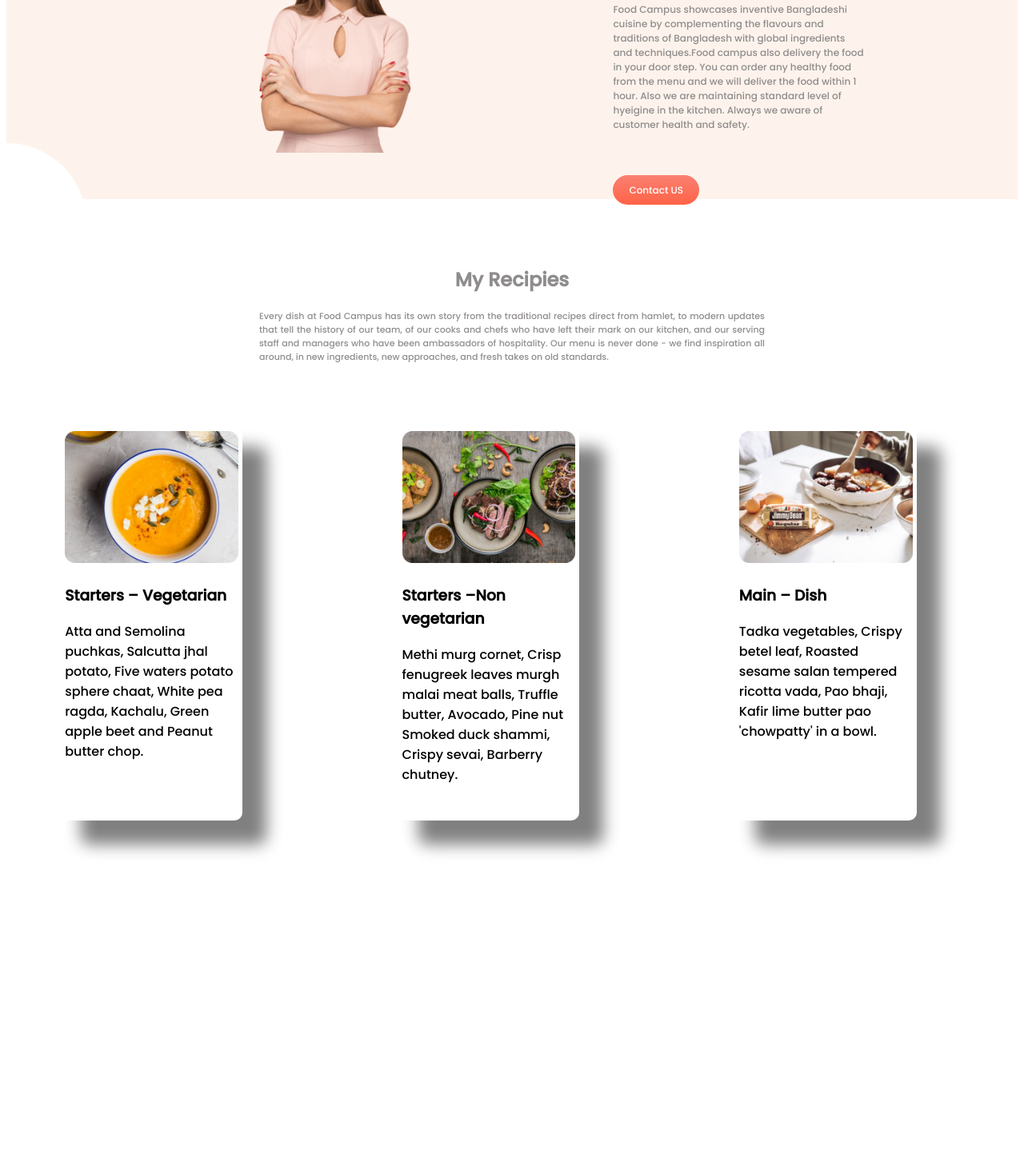
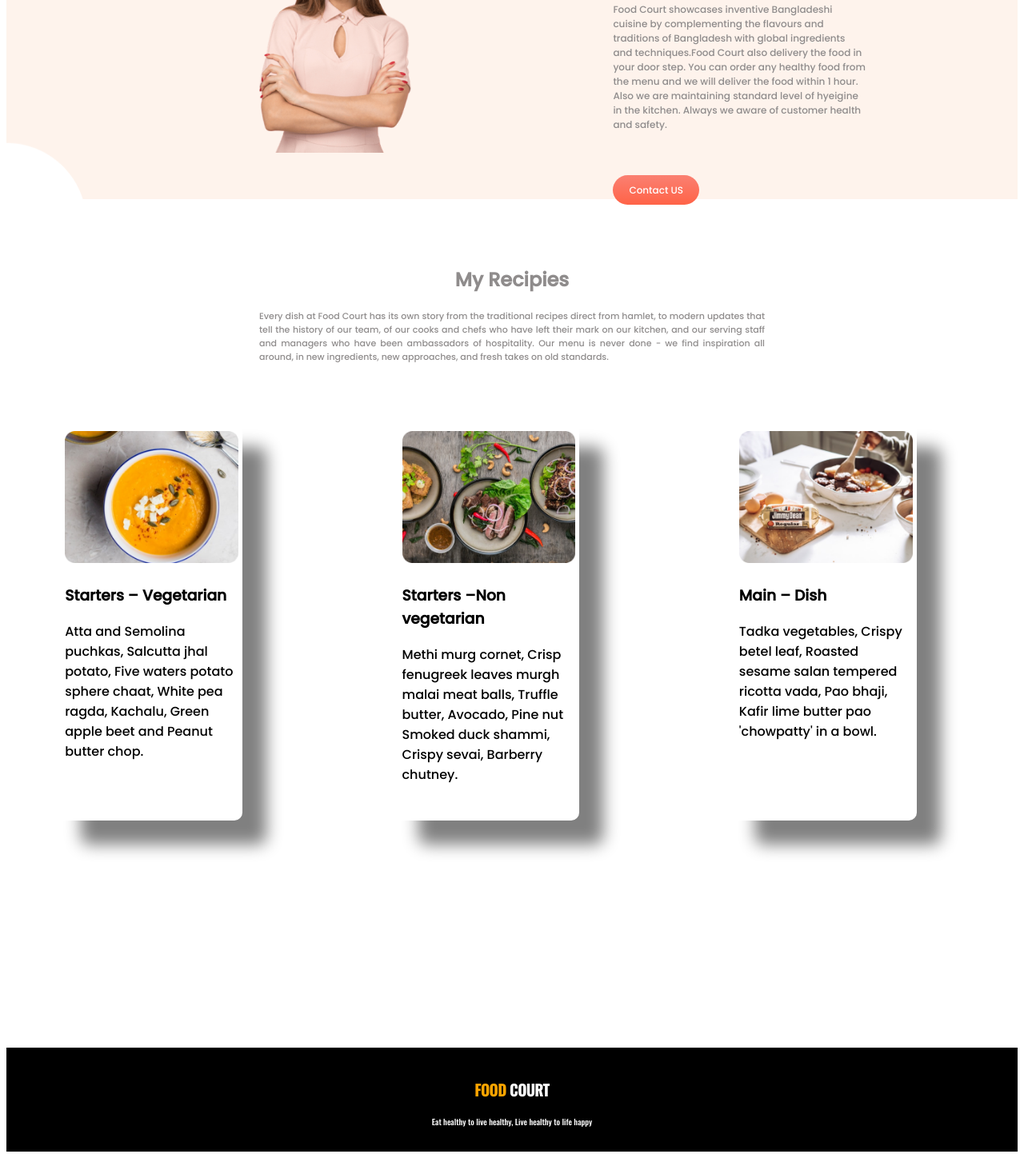
Before and after one commit to mynuddineee/food-court, a plain HTML site: page index.html in a window 1280 px wide. Shown: the part 714-2162 px from the top of the page at 80% size. Before the commit the page ends 2024 px from the top, so only its background shows below. Drawn offline with nearby package versions, Linux system fonts and the light colour scheme.

Commit message:
final commit

```diff
--- a/index.html
+++ b/index.html
@@ -4,10 +4,13 @@
     <meta charset="UTF-8">
     <meta http-equiv="X-UA-Compatible" content="IE=edge">
     <meta name="viewport" content="width=device-width, initial-scale=1.0">
-    <title>Food Campus</title>
+    <title>Food Court</title>
     <link rel="preconnect" href="https://fonts.googleapis.com">
     <link rel="preconnect" href="https://fonts.gstatic.com" crossorigin>
     <link href="https://fonts.googleapis.com/css2?family=Poppins:wght@500&display=swap" rel="stylesheet">
+    <link rel="preconnect" href="https://fonts.googleapis.com">
+    <link rel="preconnect" href="https://fonts.gstatic.com" crossorigin>
+    <link href="https://fonts.googleapis.com/css2?family=Oswald:wght@500&display=swap" rel="stylesheet">
     <link rel="stylesheet" href="style.css">
 </head>
 <body>
@@ -28,7 +31,7 @@
             </div>
             <div id="about-me" class= "half-width">
                 <h2>About Me</h2>
-                <p>Food Campus showcases inventive Bangladeshi cuisine by complementing the flavours and traditions of Bangladesh with global ingredients and techniques.Food campus also delivery the food in your door step. You can order any healthy food from the menu and we will deliver the food within 1 hour. Also we are maintaining standard level of hyeigine in the kitchen. Always we aware of customer health and safety. </p>
+                <p>Food Court showcases inventive Bangladeshi cuisine by complementing the flavours and traditions of Bangladesh with global ingredients and techniques.Food Court also delivery the food in your door step. You can order any healthy food from the menu and we will deliver the food within 1 hour. Also we are maintaining standard level of hyeigine in the kitchen. Always we aware of customer health and safety. </p>
                 <a class="link-button" target="_blank" href="https://www.doordash.com/en-CA">Contact US</a>
             </div>
         </div>
@@ -37,7 +40,7 @@
     <section>
         <div class="food-recipies">
             <h2>My Recipies</h2>
-            <p>Every dish at Food Campus has its own story from the traditional recipes direct from hamlet, to modern updates that tell the history of our team, of our cooks and chefs who have left their mark on our kitchen, and our serving staff and managers who have been ambassadors of hospitality. Our menu is never done - we find inspiration all around, in new ingredients, new approaches, and fresh takes on old standards.</p>
+            <p>Every dish at Food Court has its own story from the traditional recipes direct from hamlet, to modern updates that tell the history of our team, of our cooks and chefs who have left their mark on our kitchen, and our serving staff and managers who have been ambassadors of hospitality. Our menu is never done - we find inspiration all around, in new ingredients, new approaches, and fresh takes on old standards.</p>
         </div>
     </section>
     <section>
@@ -65,6 +68,10 @@
             </div>
         </div>
     </section>
+    <footer>
+        <h3><span>FOOD</span> COURT</h3>
+        <p>Eat healthy to live healthy, Live healthy to life happy</p>
+    </footer>
 
 </body>
 </html>
--- a/style.css
+++ b/style.css
@@ -101,8 +101,17 @@ section{
     margin-left: 5%;
     margin-right: 10%;
     border-radius: 10px;
-
-
-
-
 }
+footer{
+    color: white;
+    font-family: 'Oswald', sans-serif;
+    text-align: center;
+    background-color: black;
+    padding: 20px 20px;
+}
+footer span{
+    color: orange
+}
+footer p{
+    font-size: 10px;
+}
```
